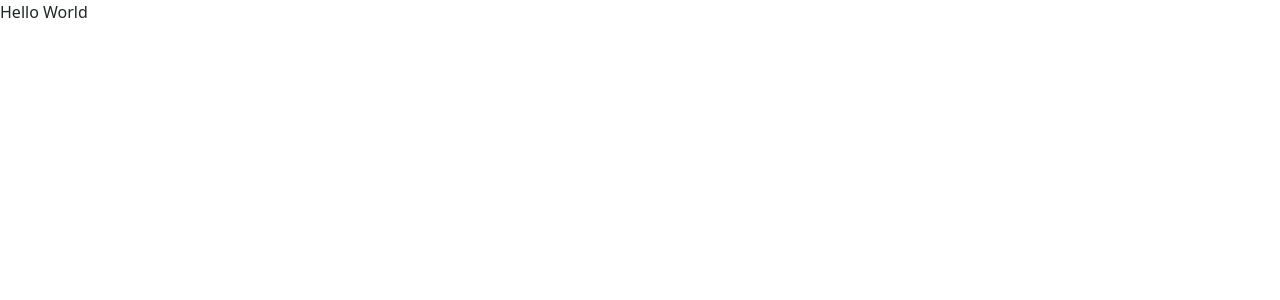
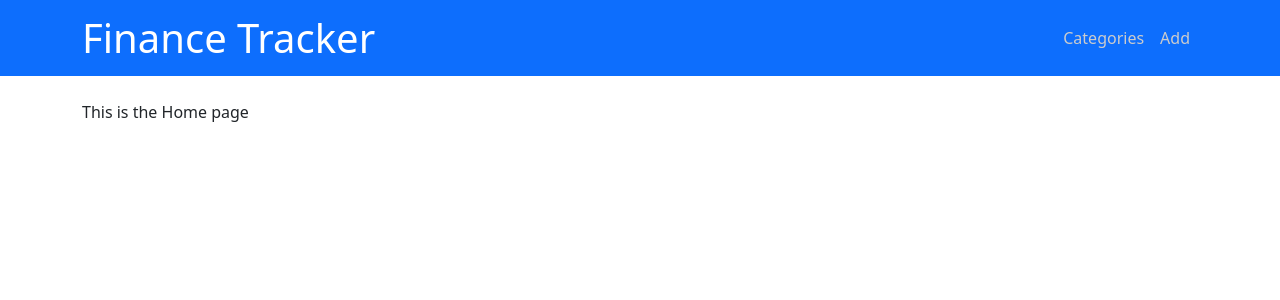
Before and after one commit to b-chomoev/exam-9, a React (Vite) app: page / in a window 1280 px wide. Shown: the top 300 px of the page. Built offline with nearby package versions, Linux system fonts and the light colour scheme.

Commit message:
NavBar is done.

```diff
--- a/src/App.tsx
+++ b/src/App.tsx
@@ -1,8 +1,16 @@
+import Layout from './components/Layout/Layout';
+import { Route, Routes } from 'react-router-dom';
+import Home from './containers/Home/Home';
 
 const App = () => {
   return (
     <>
-      Hello World
+      <Layout>
+        <Routes>
+          <Route path='/' element={<Home />} />
+          <Route path='*' element={<h1>Not Found</h1>} />
+        </Routes>
+      </Layout>
     </>
   );
 };
--- /dev/null
+++ b/src/components/Layout/Layout.tsx
@@ -0,0 +1,18 @@
+import NavBar from '../NavBar/NavBar';
+import { PropsWithChildren } from 'react';
+import * as React from 'react';
+
+const Layout: React.FC<PropsWithChildren> = ({children}) => {
+  return (
+    <>
+      <header>
+        <NavBar />
+      </header>
+      <main className='container mt-4'>
+        {children}
+      </main>
+    </>
+  );
+};
+
+export default Layout;
--- /dev/null
+++ b/src/components/NavBar/NavBar.css
@@ -0,0 +1,7 @@
+.navbar ul .nav-link {
+  color: #ccc;
+}
+
+.navbar ul .nav-link.active {
+  color: white;
+}
--- /dev/null
+++ b/src/components/NavBar/NavBar.tsx
@@ -0,0 +1,28 @@
+import { NavLink } from 'react-router-dom';
+import './NavBar.css';
+
+const NavBarAdmin = () => {
+  return (
+    <>
+      <nav className="navbar navbar-expand-lg bg-primary">
+        <div className="container">
+          <NavLink to="/" className="text-decoration-none"><span
+            className="navbar-brand mb-0 text-white fs-1">Finance Tracker</span></NavLink>
+
+          <div className="ms-auto">
+            <ul className="navbar-nav">
+              <li className="nav-item">
+                <NavLink className="nav-link" to="/categories">Categories</NavLink>
+              </li>
+              <li className="nav-item">
+                <button className='btn btn-link nav-link'>Add</button>
+              </li>
+            </ul>
+          </div>
+        </div>
+      </nav>
+    </>
+  );
+};
+
+export default NavBarAdmin;
--- /dev/null
+++ b/src/containers/Home/Home.tsx
@@ -0,0 +1,10 @@
+
+const Home = () => {
+  return (
+    <div>
+      This is the Home page
+    </div>
+  );
+};
+
+export default Home;
```
Also changed, not shown: src/containers/CategoryPage/CategoryPage.tsx (added, +10 -0 lines).
